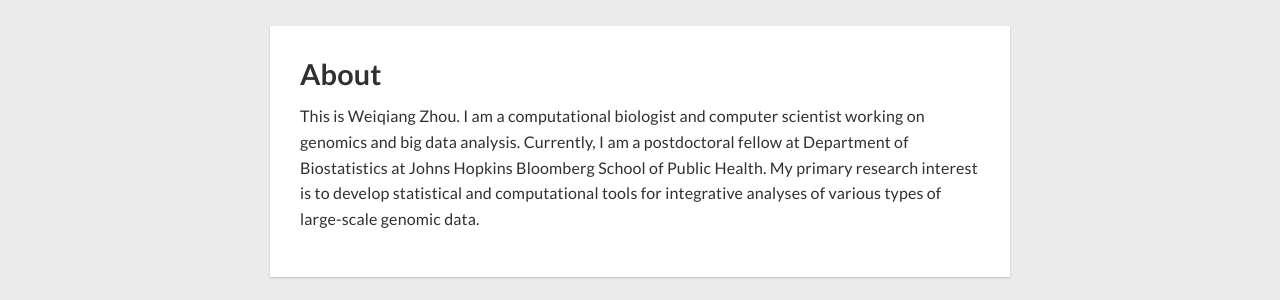
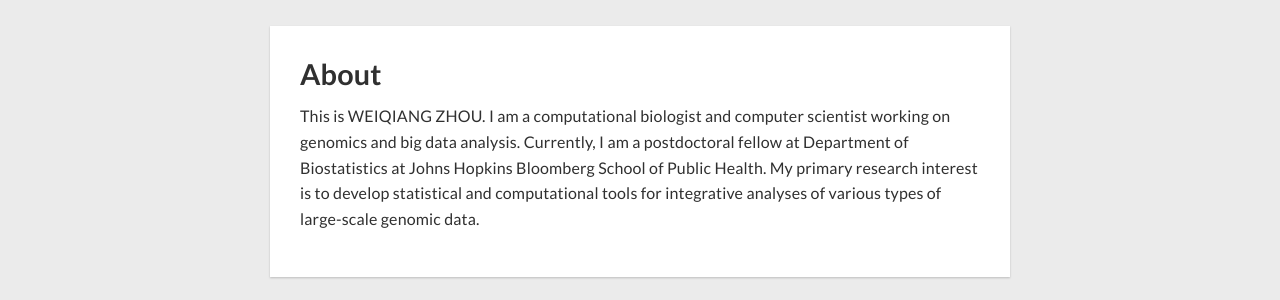
Before and after one commit to ILoveYouKen/ILoveYouKen.github.io, a Jekyll site: the page built from about.md, in a window 1280 px wide. Shown: the part 128-428 px from the top of the page. Built offline with Jekyll 4.4.1, drawn with Linux system fonts in a browser that asks for light colours; nearby versions of some CDN libraries.

Commit message:
first commit

```diff
--- a/about.md
+++ b/about.md
@@ -5,4 +5,4 @@ permalink: /about/
 slug: about
 ---
 
-This is Weiqiang Zhou. I am a computational biologist and computer scientist working on genomics and big data analysis. Currently, I am a postdoctoral fellow at Department of Biostatistics at Johns Hopkins Bloomberg School of Public Health. My primary research interest is to develop statistical and computational tools for integrative analyses of various types of large-scale genomic data.
+This is WEIQIANG ZHOU. I am a computational biologist and computer scientist working on genomics and big data analysis. Currently, I am a postdoctoral fellow at Department of Biostatistics at Johns Hopkins Bloomberg School of Public Health. My primary research interest is to develop statistical and computational tools for integrative analyses of various types of large-scale genomic data.
```
